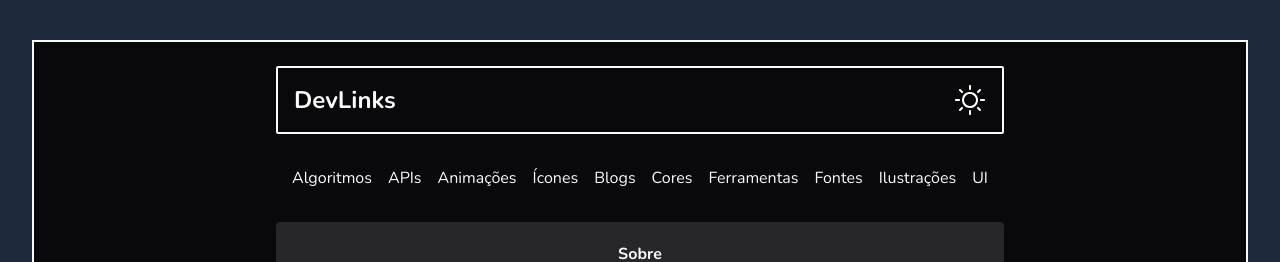
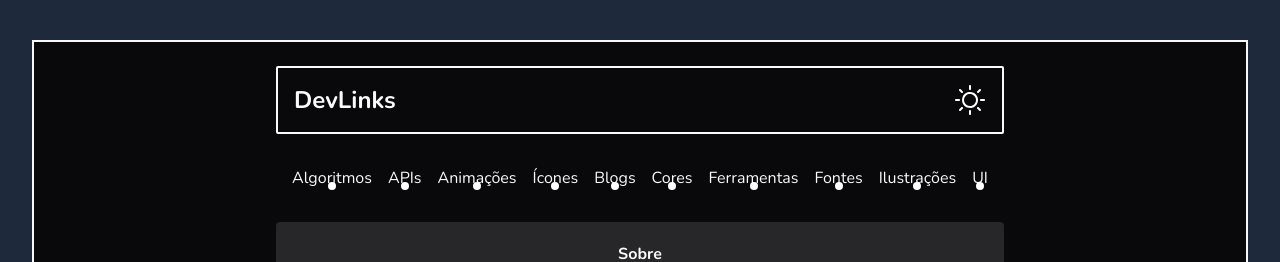
Before and after one commit to antoniobiasotti/devlinks, a Next.js app: page / in a window 1280 px wide. Shown: the top 262 px of the page. Built offline with nearby package versions, Linux system fonts and the light colour scheme.

Commit message:
improving navbar

```diff
--- a/src/components/Navbar/navItem.tsx
+++ b/src/components/Navbar/navItem.tsx
@@ -7,12 +7,10 @@ export interface NavItemProps {
 export function NavItem({ title }: NavItemProps) {
      return (
           <div className="flex">
-               <Link
-                    href="#"
-               />
-               <span className="hover:text-slate-300 cursor-pointer">
+               <Link href="#" className="relative hover:text-slate-300">
                     {title}
-               </span>
+                    <span className="absolute bottom-0 left-1/2 transform -translate-x-1/2 w-2 h-2 bg-white rounded-full transition duration-300"></span>
+               </Link>
           </div>
      )
 }
```
